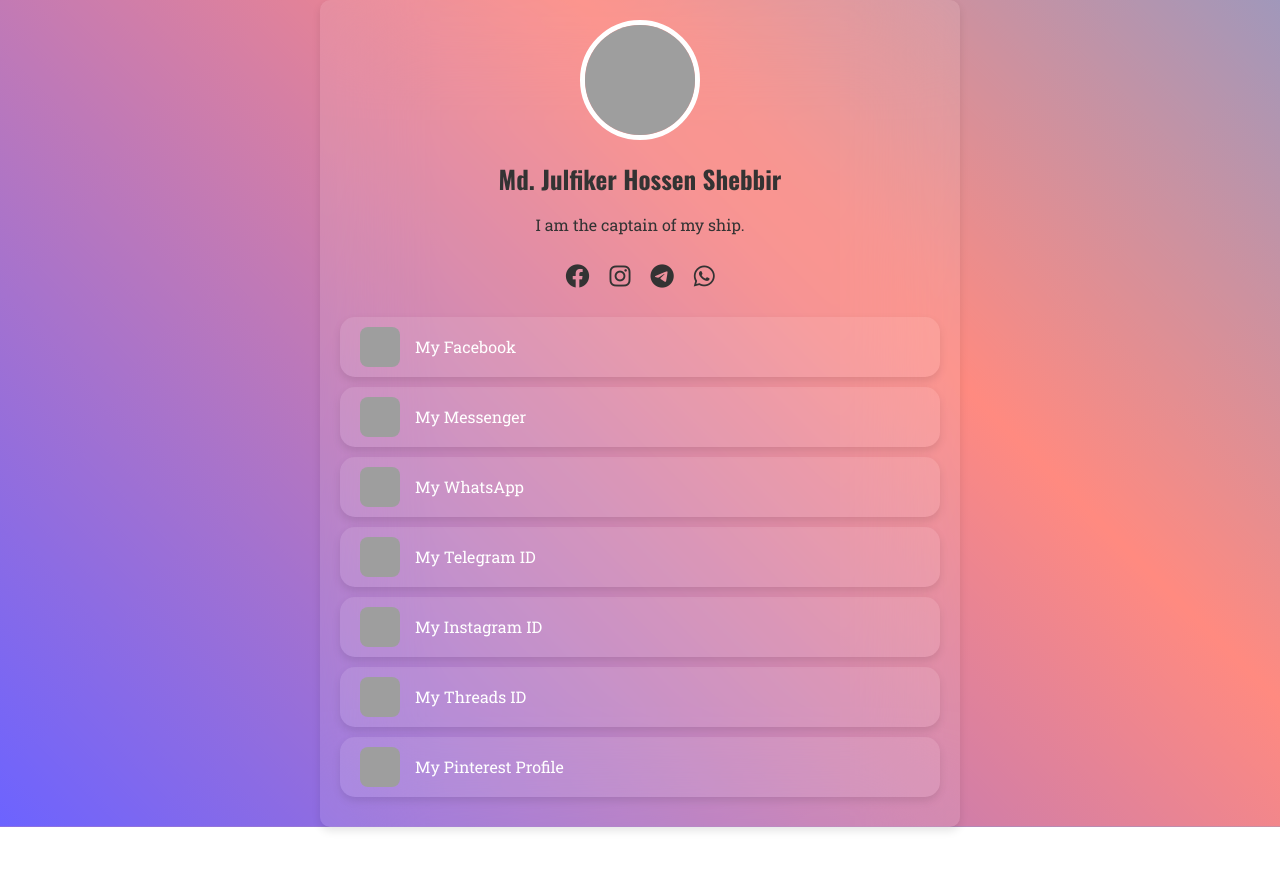
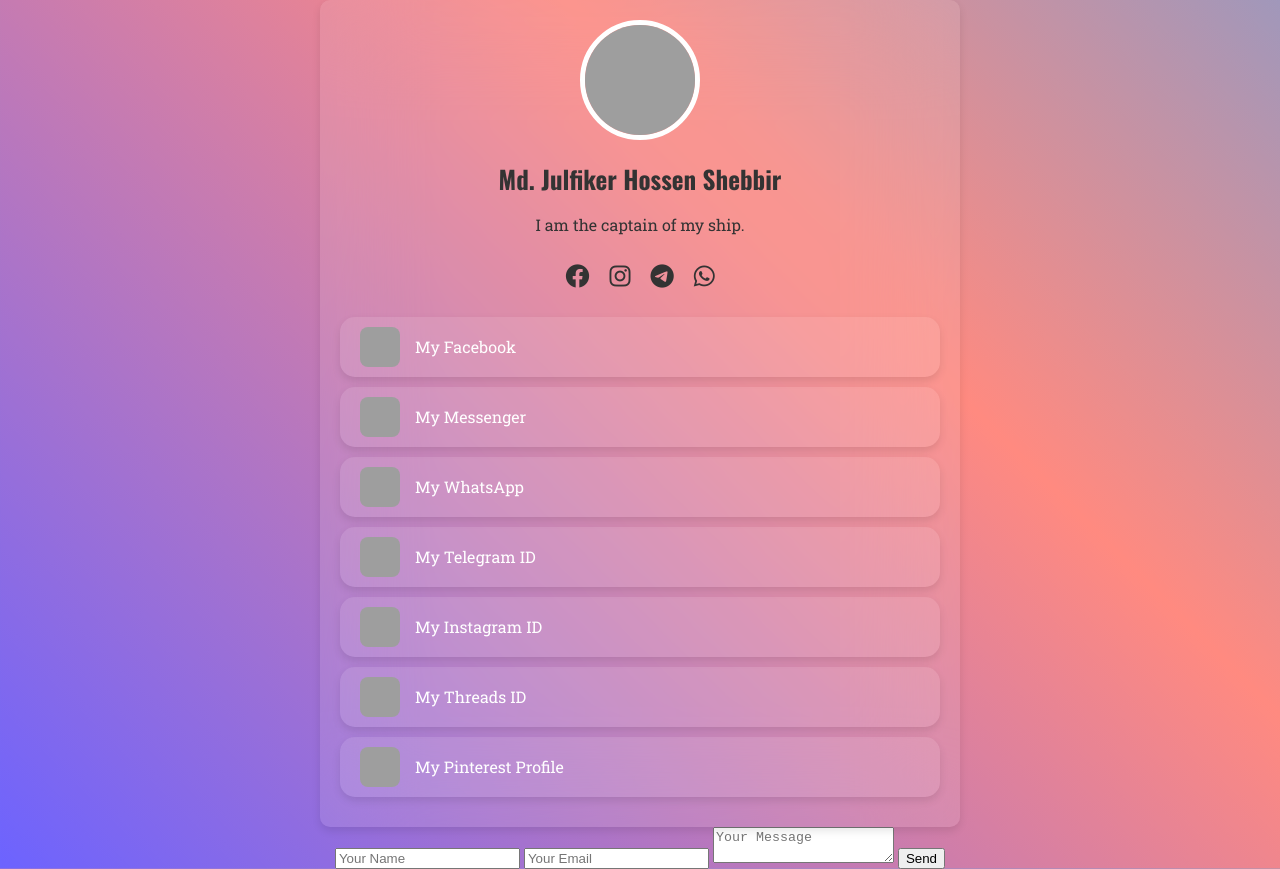
Before and after one commit to julfikerhossenshebbir/My-Site, a plain HTML site: page index.html in a window 1280 px wide. Before the commit the page ends 827 px from the top, so only its background shows below. Drawn offline with nearby package versions, Linux system fonts and the light colour scheme; grey boxes are pictures that could not be loaded.

Commit message:
Update index.html

```diff
--- a/index.html
+++ b/index.html
@@ -83,7 +83,13 @@
         </div>
     </div>
 
-    <script src="script.js"></script> <!-- External JavaScript File -->
+    <script src="script.js"></script>
+    <form id="contact-form">
+    <input type="text" name="name" placeholder="Your Name" required>
+    <input type="email" name="email" placeholder="Your Email" required>
+    <textarea name="message" placeholder="Your Message" required></textarea>
+    <button type="submit">Send</button>
+    </form>
 </body>
 
 </html>
```
